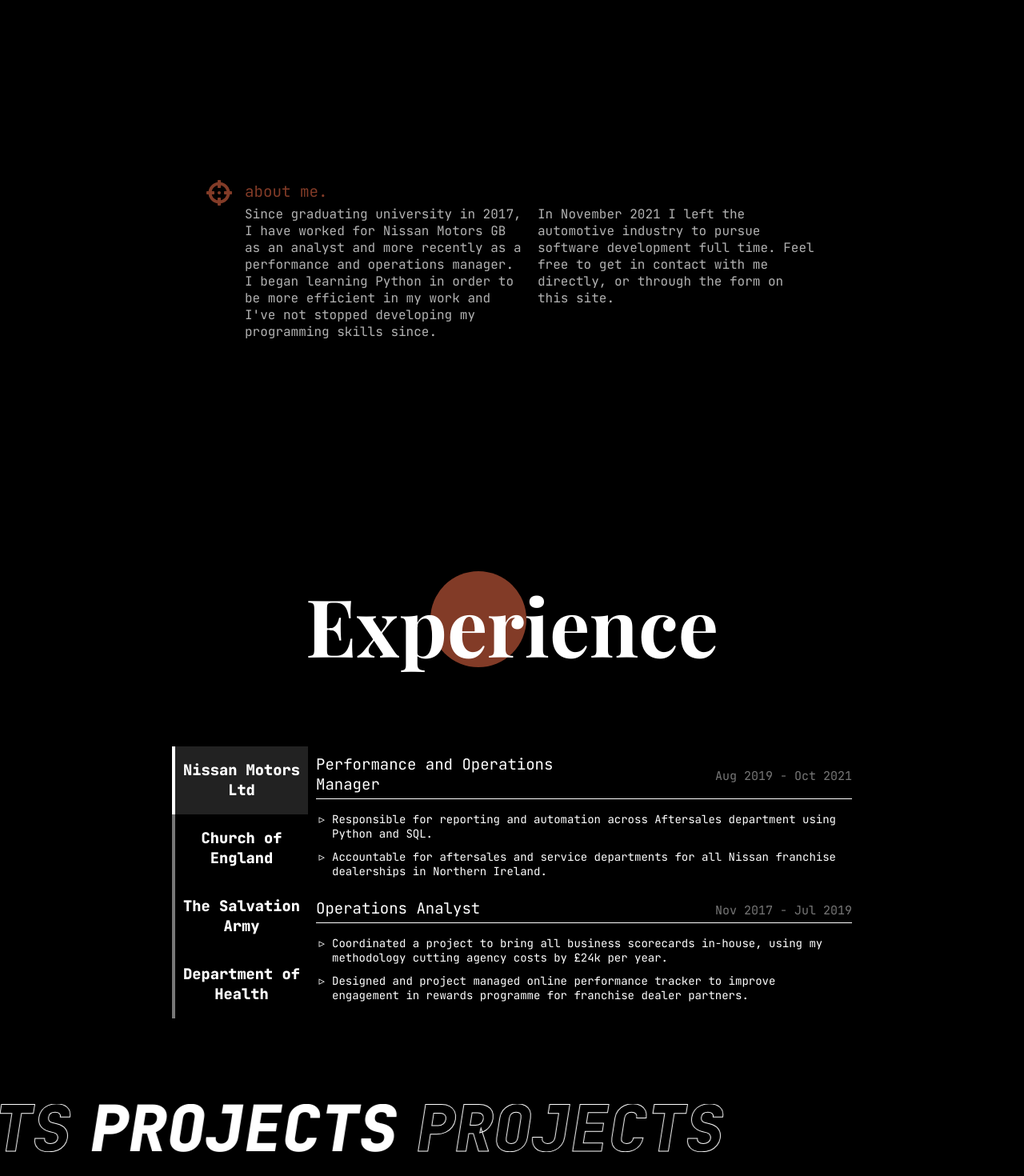
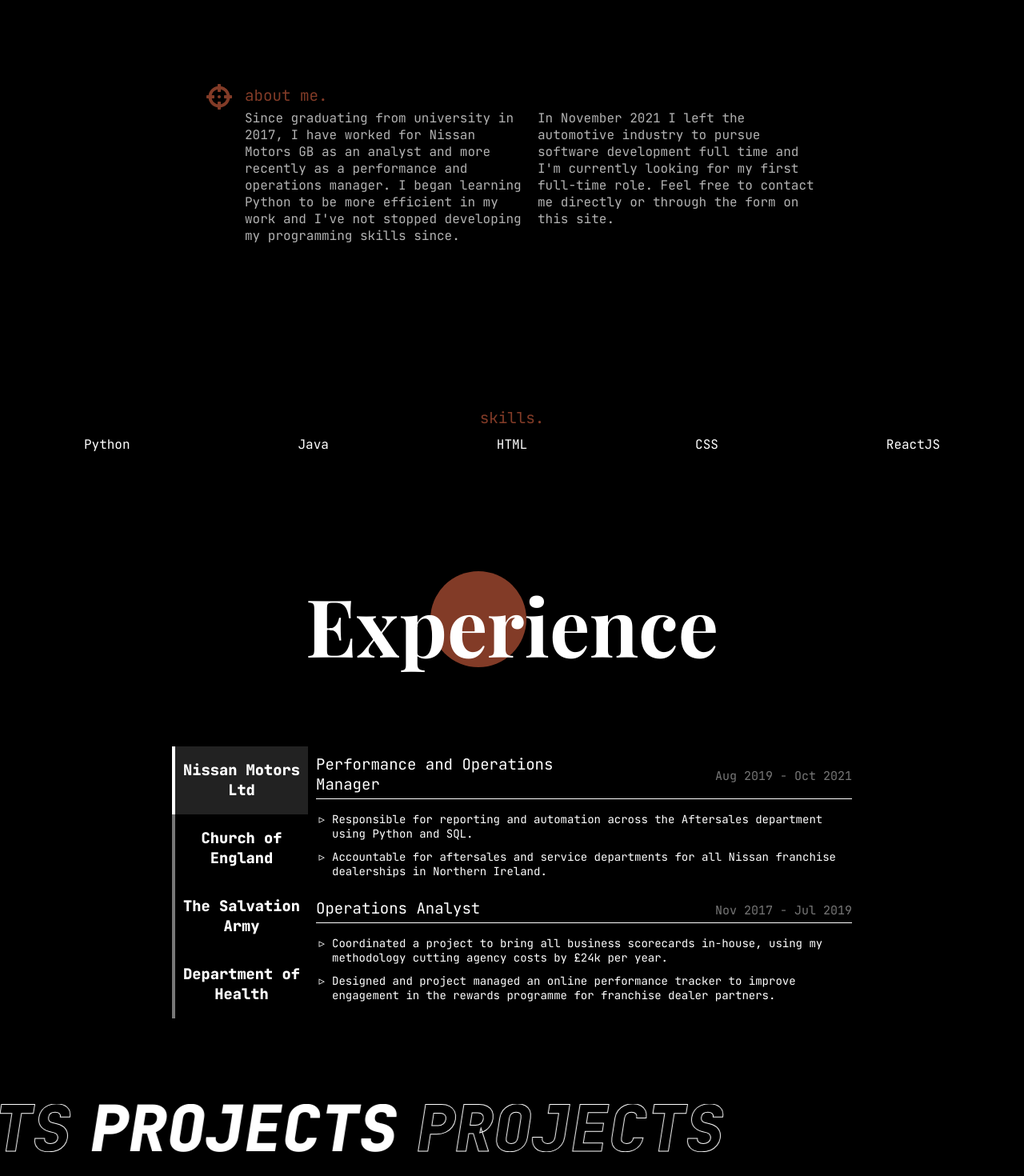
Before and after one commit to Jack-Keene/cv-site, a React (Create React App) app: page / in a window 1280 px wide. Shown: the part 780-2250 px from the top of the page at 80% size. Built offline with nearby package versions, Linux system fonts and the light colour scheme; the HTML template or start-up script is replaced by a standard one.

Commit message:
changes to wording

```diff
--- a/src/index.css
+++ b/src/index.css
@@ -259,8 +259,26 @@ a {
     align-self: end;
 }
 
-.about .skills {
-    grid-row: 4 / span 1;
+.skills {
+    display: grid;
+}
+
+.about .skills .skills-list {
+    display: flex;
+    justify-content: space-around;
+    width: 100%;
+}
+
+.about .skills h2 {
+    justify-self: center;
+    grid-column: 1 / span 1;
+    align-self: end;
+    text-align: center;
+
+}
+
+.skills-list li::marker  {
+    content: none;
 }
 
 /* Experience */
@@ -763,17 +781,20 @@ textarea {
         height: 100%;
         background-color: rgba(0, 0, 0, 0.8);
         filter: none !important;
+        text-align: center ;
+        /* grid-column: 1 / span 13; */
     }
 
-    .info {
-        text-align: center ;
-        grid-column: 1 / span 13;
+    .info h2 {
+        font-weight: normal;
+
     }
 
     .info p {
         background-color: transparent !important;
         font-size: 16px;
         text-align: center;
+        margin-top: 10px;
     }
 
     .project-left .info, .project-right .info {
@@ -799,6 +820,11 @@ textarea {
     .contact {
         grid-template-columns: auto;
     }
+
+    .contact .header {
+        font-size: 90px;
+    }
+
 
     .contact .header, .contact .form {
         grid-column: 1 / span 2;
--- a/src/pages/About.js
+++ b/src/pages/About.js
@@ -7,7 +7,6 @@ import Rotate from '../components/Rotate';
 
 
 function About() {
-    // useState here to recrd which section is active
     return (
         <section id="about" className="section about">
             <Rotate text="ABOUT ME"/>
@@ -15,15 +14,22 @@ function About() {
                 <FontAwesomeIcon className="icon svg-1" icon={faCrosshairs} size="2x" />
                 <h2 className='about-head'>about me.</h2>
                 <p className="p-1">
-                    Since graduating university in 2017, I have worked for Nissan Motors GB as an analyst
-                    and more recently as a performance and operations manager. I began learning Python in
-                    order to be more efficient in my work and I've not stopped developing my programming
-                    skills since.
+                    Since graduating from university in 2017, I have worked for Nissan Motors GB as an analyst and more recently as a performance and operations manager. I began learning Python to be more efficient in my work and I've not stopped developing my programming skills since.
                 </p>
                 <p className="p-2">
-                    In November 2021 I left the automotive industry to pursue software development
-                    full time. Feel free to get in contact with me directly, or through the form on this site.
+                    In November 2021 I left the automotive industry to pursue software development full time and I'm currently looking for my first full-time role. Feel free to contact me directly or through the form on this site.
                 </p>
+            </div>
+
+            <div className='skills' >
+                <h2 className='about-skills'>skills.</h2>
+                <ul  className='skills-list'>
+                    <li>Python</li>
+                    <li>Java</li>
+                    <li>HTML</li>
+                    <li>CSS</li>
+                    <li>ReactJS</li>
+                </ul>
             </div>
         </section>
     );
--- a/src/pages/ExperienceUpdate.js
+++ b/src/pages/ExperienceUpdate.js
@@ -51,7 +51,7 @@ function ExperienceUpdate() {
                 year: 'Aug 2019 - Oct 2021',
                 jobDescription:
                 <ul>
-                    <li>Responsible for reporting and automation across Aftersales department using Python and SQL.</li>
+                    <li>Responsible for reporting and automation across the Aftersales department using Python and SQL.</li>
                     <li>Accountable for aftersales and service departments for all Nissan franchise dealerships in Northern Ireland.</li>
                 </ul>
               },
@@ -61,7 +61,7 @@ function ExperienceUpdate() {
                 jobDescription:
                 <ul>
                     <li>Coordinated a project to bring all business scorecards in-house, using my methodology cutting agency costs by £24k per year.</li>
-                    <li>Designed and project managed online performance tracker to improve engagement in rewards programme for franchise dealer partners.</li>
+                    <li>Designed and project managed an online performance tracker to improve engagement in the rewards programme for franchise dealer partners.</li>
                 </ul>
               }]
         },
@@ -76,7 +76,7 @@ function ExperienceUpdate() {
                 jobDescription:
                 <ul>
                     <li>Collated and analysed internal and government published data to identify key focus areas for the Church of England's funding streams.</li>
-                    <li>Analysed local attendance figures, financial information, census data (deprivation, age profiles, demographics etc) from local areas to produce 'strategic context' presentations for non-technical stakeholders.</li>
+                    <li>Analysed local attendance figures, financial information, census data (deprivation, age profiles, demographics) from areas to produce 'strategic context' presentations for non-technical stakeholders.</li>
                 </ul>
               },
         ]},
@@ -89,7 +89,7 @@ function ExperienceUpdate() {
                 year: 'Jul 2016 - May 2017',
                 jobDescription:
                 <ul>
-                    <li>Responsible for checking and correcting missing, and incorrect data in a live database. Produced reports for analysis by management using SQL.</li>
+                    <li>Responsible for checking and correcting missing and incorrect data in a live database. Produced reports for analysis by management using SQL.</li>
                 </ul>
               },
         ]},
@@ -102,9 +102,9 @@ function ExperienceUpdate() {
                 year: 'Aug 2019 - Oct 2021',
                 jobDescription:
                 <ul>
-                    <li>Provided analysis to support policy makers in public health improvement department. </li>
+                    <li>Provided analysis to support policy makers in the public health improvement department. </li>
                     <li>Led a research project on occupational health provision in the workplace, liaising with key stakeholders to determine policy recommendations.</li>
-                    <li>Carried out project looking at how deprivation affected the likelihood of people to have certain medical procedures and presented findings at the monthly meeting of all (approx. 150) DoH analysts.</li>
+                    <li>Carried out a project looking at how deprivation affects the likelihood of someone needing a medical procedure and presented findings at the monthly meeting of all (approx. 150) DoH analysts.</li>
                 </ul>
               },
         ]}
--- a/src/pages/ProjectsUpdate.js
+++ b/src/pages/ProjectsUpdate.js
@@ -44,7 +44,7 @@ function App() {
             tech: "Python Flask HTML CSS",
             github: "/",
             link: "https://mates-lads-fc.herokuapp.com",
-            description: "Website designed and built for local football team with Flask and Postgres and hosted on Heroku. The site allows users to track fixtures and results, individual player stats and a league table.",
+            description: "This website was designed and built for a local football team using Flask and Postgres and hosted on Heroku. The site allows users to track fixtures and results, individual player stats and shows a league table.",
             position: "left"
         },
         {
@@ -56,7 +56,7 @@ function App() {
             tech: "Python Flask HTML CSS",
             github: "/",
             link: "https://autoview.herokuapp.com/",
-            description: "A dealer management system built with Flask, Postgres and Bootstrap with three levels of user access each providing a different user experience including:",
+            description: "AutoView is a dealer management system built using Fl ask, Postgres and Bootstrap. There are three levels of user access providing a different experience for customers, dealers and manufacturers.",
             position: "right"
         }
 
```
Also changed, not shown: src/components/Rotate.js (indentation only), 1 other file (tests, documents, lock files or other folders).
